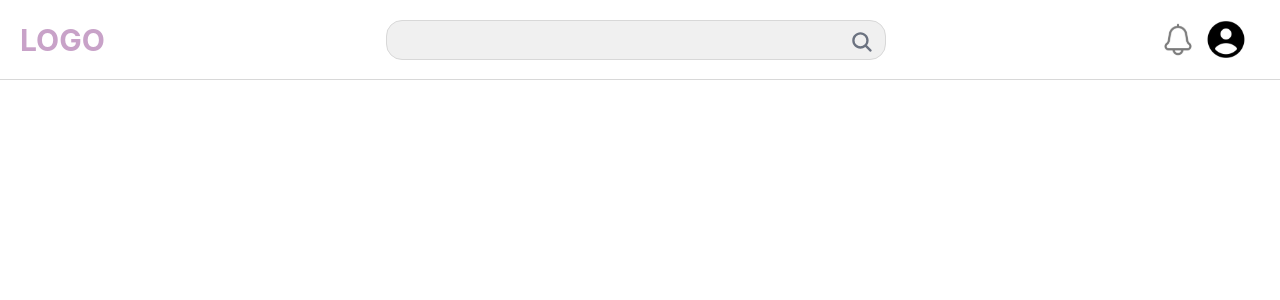
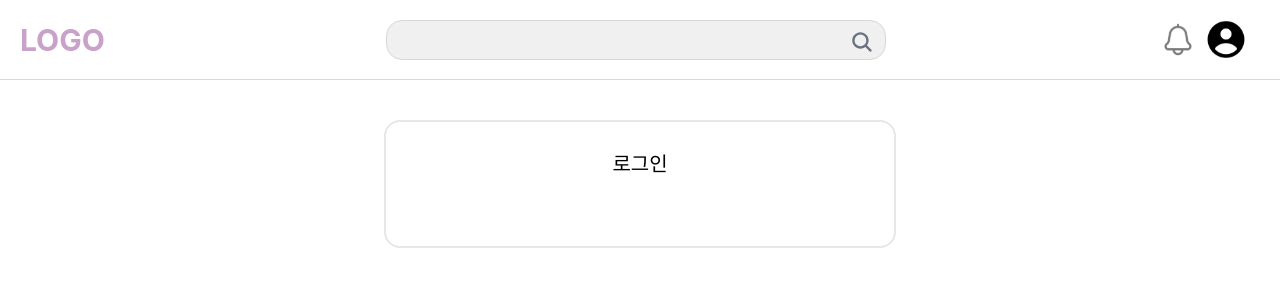
Before and after one commit to Seoheeda/coverRanking_frontend, a React (Create React App) app: page /login in a window 1280 px wide. Before the commit this address had no page. Shown: the top 300 px of the page. Built offline with nearby package versions, Linux system fonts and the light colour scheme.

Commit message:
feat: navigate to login page

```diff
--- a/src/App.tsx
+++ b/src/App.tsx
@@ -3,6 +3,7 @@ import { BrowserRouter, Routes, Route } from 'react-router-dom';
 import Header from './components/header.tsx';
 import Home from './pages/home.tsx';
 import Signup from './pages/signup.tsx';
+import Login from'./pages/login.tsx';
 
 const App: React.FC = () => {
   return (
@@ -11,6 +12,7 @@ const App: React.FC = () => {
       <Routes>
         <Route path="/" element={<Home />} />
         <Route path="/signup" element={<Signup />} />
+        <Route path="/login" element={<Login />} />
       </Routes>
     </BrowserRouter>
   );
--- a/src/components/header.tsx
+++ b/src/components/header.tsx
@@ -24,6 +24,11 @@ const Header: React.FC = () => {
 
   const onClickLogo = () => {
     navigate(`/`);
+  };
+
+  const onClickLogin = () => {
+    navigate(`/login`);
+    setIsMenuOpen(false);
   };
 
   const onClickSignup = () => {
@@ -124,7 +129,7 @@ const Header: React.FC = () => {
             ref={menuRef}
             className="flex-col border border-none rounded-md bg-gray-1 w-[7rem] h-[5rem] absolute top-7 right-10 flex items-center justify-center"
           >
-            <div className="pb-2 cursor-pointer" >로그인</div>
+            <div className="pb-2 cursor-pointer" onClick={onClickLogin}>로그인</div>
             <div className="cursor-pointer" onClick={onClickSignup}>회원가입</div>
           </div>}
         </div>
--- /dev/null
+++ b/src/components/loginForm.tsx
@@ -0,0 +1,15 @@
+import React, { useState, useRef, useEffect } from "react";
+import { useNavigate } from 'react-router-dom';
+
+const LoginForm: React.FC = () => {
+
+
+  return (
+    <div className="flex flex-col w-[40%] m-auto border-2 border-gray-200 rounded-2xl px-4 py-7 sm:px-8 md:px-12">
+      <div className="text-xl font-medium mb-10 self-center">로그인</div>
+
+    </div>
+  );
+};
+
+export default LoginForm;
--- /dev/null
+++ b/src/pages/login.tsx
@@ -0,0 +1,12 @@
+import React from 'react';
+import LoginForm from '../components/loginForm.tsx';
+
+const Login =  () => {
+    return (
+        <div className='py-10'>
+           <LoginForm/>
+        </div>
+    );
+};
+
+export default Login;
```
